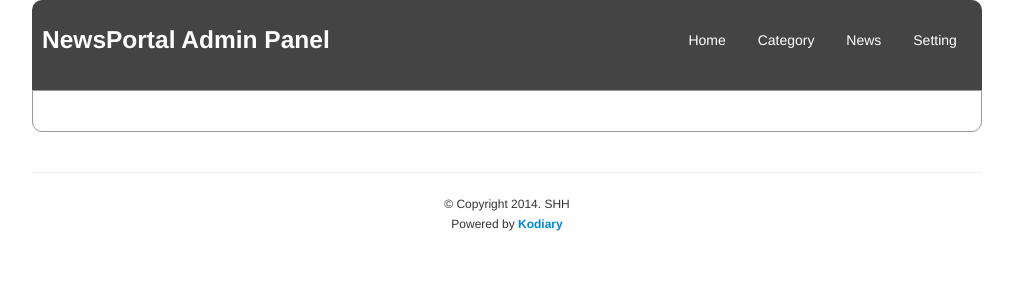
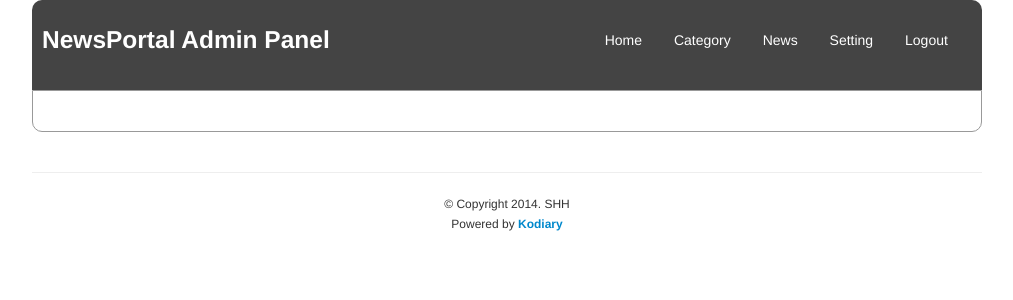
Before and after one commit to kodiary/hamroawaz, a CakePHP app: the page made by app/View/Layouts/admin.ctp in a window 1280 px wide. Shown: the top 300 px of the page, without its empty margins (133-1146 px from the left). Run offline with PHP 8.4 and a stand-in for CakePHP, Linux system fonts and the light colour scheme; the template is opened without the code that fills it, so the values that code supplies are empty; some libraries are stand-ins or nearby versions.

Commit message:
1stchange

```diff
--- a/app/View/Layouts/admin.ctp
+++ b/app/View/Layouts/admin.ctp
@@ -20,7 +20,7 @@
     <div class="wrapper">
     <div class="header">
         <h3>NewsPortal Admin Panel</h3>
-        <ul style="width:32%;">
+        <ul style="width:41%;">
             <li><a href="<?php echo $this->webroot;?>dashboard/">Home</a></li>
            <li><a href="<?php echo $this->webroot;?>dashboard/category">Category</a></li>
            <li><a href="<?php echo $this->webroot;?>dashboard/news">News</a></li>
```
